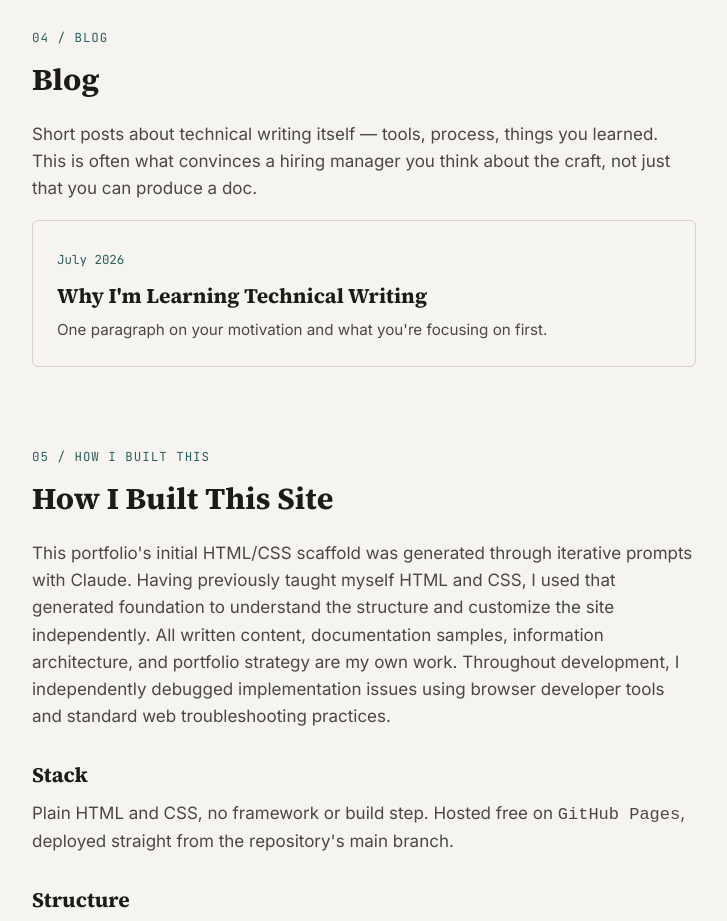
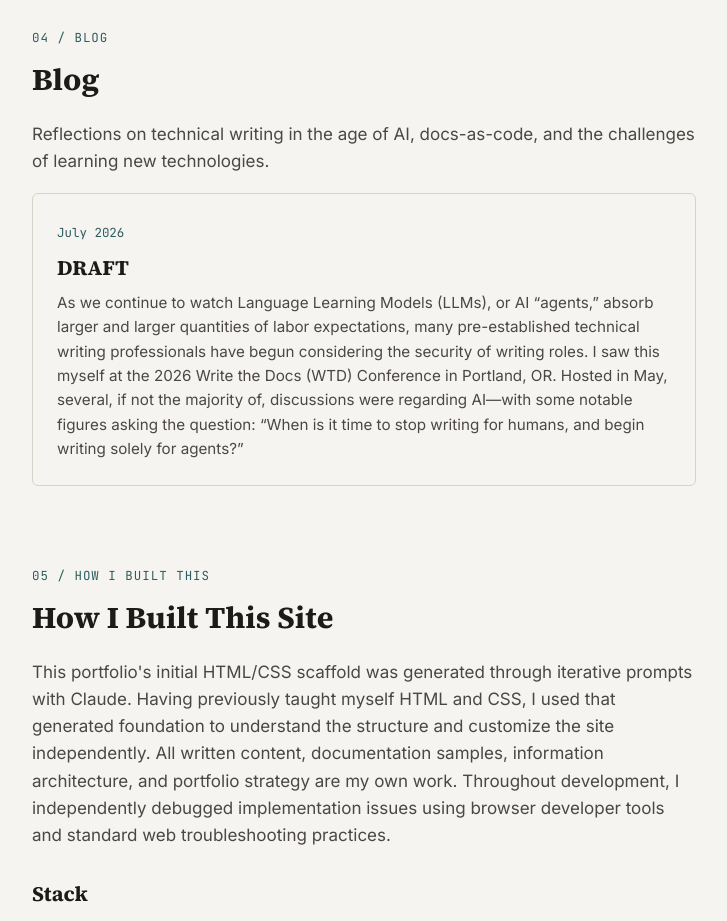
Before and after one commit to kbinegar/kbinegar.github.io, a plain HTML site: page index.html in a window 1280 px wide. Shown: the part 3140-4061 px from the top of the page, without its empty margins (276-1003 px from the left). Drawn offline with Linux system fonts and the light colour scheme.

Commit message:
Revise blog content and add draft post
Updated blog section to reflect new content on technical writing and AI.

```diff
--- a/index.html
+++ b/index.html
@@ -150,15 +150,20 @@
     <section id="blog">
       <p class="eyebrow">04 / Blog</p>
       <h2>Blog</h2>
-      <p>Short posts about technical writing itself — tools, process, things you learned.
-        This is often what convinces a hiring manager you think about the craft, not just
-        that you can produce a doc.</p>
+      <p>Reflections on technical writing in the age of AI, docs-as-code,
+          and the challenges of learning new technologies.</p>
 
       <div class="card-grid">
         <a class="card" href="blog/first-post.html">
           <span class="num">July 2026</span>
-          <h3>Why I'm Learning Technical Writing</h3>
-          <p>One paragraph on your motivation and what you're focusing on first.</p>
+          <h3>DRAFT</h3>
+          <p>As we continue to watch Language Learning Models (LLMs), or AI “agents,”
+              absorb larger and larger quantities of labor expectations, many pre-established
+              technical writing professionals have begun considering the security of writing
+              roles. I saw this myself at the 2026 Write the Docs (WTD) Conference in
+              Portland, OR. Hosted in May, several, if not the majority of, discussions were
+              regarding AI—with some notable figures asking the question:
+              “When is it time to stop writing for humans, and begin writing solely for agents?”</p>
         </a>
       </div>
     </section>
```
